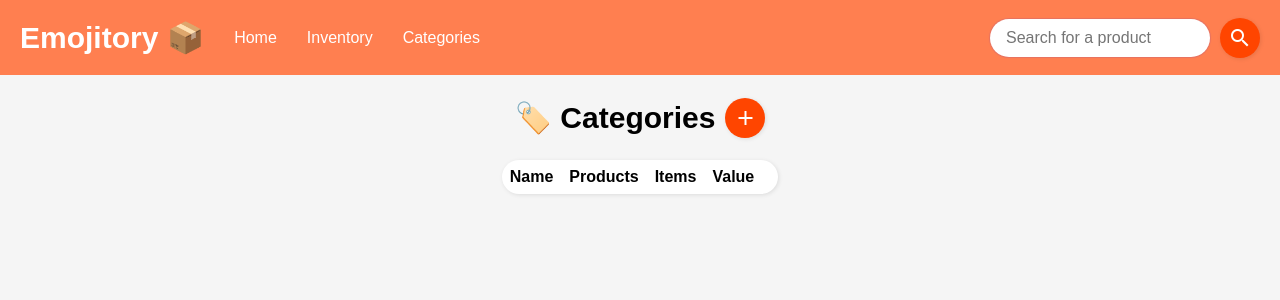
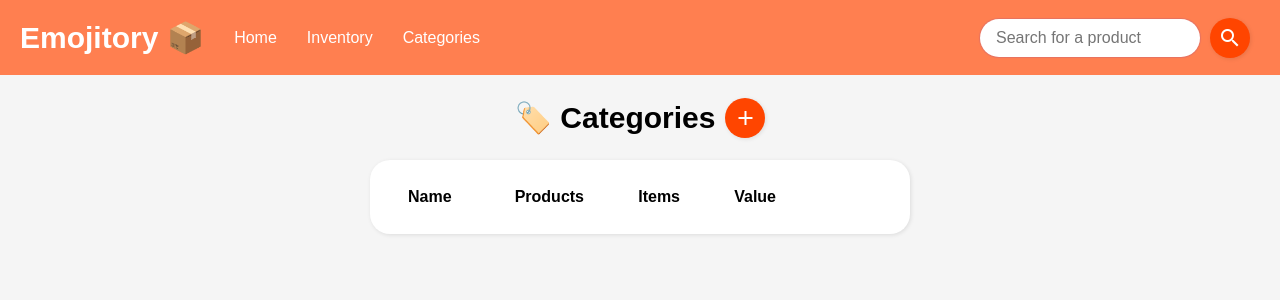
Before and after one commit to slabwu/inventory-application, a Node server app: page /categories in a window 1280 px wide. Shown: the top 300 px of the page. Run offline with Node 20, Linux system fonts and the light colour scheme; data that the repository does not hold is empty.

Commit message:
Update categories styling

```diff
--- a/public/styles.css
+++ b/public/styles.css
@@ -133,18 +133,21 @@ a.secondary, div.secondary {
     background-color: coral;
 }
 
-.categoriesList {
+.categoriesContainer {
     background-color: white;
     border-radius: 20px;
     box-shadow: 1px 1px 4px rgba(0,0,0,0.1);
-    border-collapse: separate;
+    padding: 20px 30px 0;
+}
+
+.categoriesList {
     border-spacing: 15px;
-    text-align: left;
+    text-align: right;
     border-collapse: collapse;
 }
 
 tr {
-  border-top: 1px solid whitesmoke;
+  border-top: 1px solid #E5E4E2;
 }
 
 tr:first-child {
@@ -156,7 +159,19 @@ th, td {
   padding: 8px;
 }
 
-tr:nth-child(even){background-color: #f2f2f2;}
+td:nth-child(1), th:nth-child(1) {
+    text-align: left;
+}
+
+th, td {
+    width: fit-content;
+    min-width: 80px;
+}
+
+td:nth-child(5) {
+    display: flex;
+    justify-content: center;
+}
 
 table .category {
     background-color: coral;
@@ -179,7 +194,7 @@ header {
     display: flex;
     align-items: center;
     gap: 30px;
-    padding: 0 20px 0;
+    padding: 0 30px 0 20px;
 }
 
 header form {
--- a/views/categories.ejs
+++ b/views/categories.ejs
@@ -12,6 +12,7 @@
                     <span class="material-icons">add</span>
                 </a>
             </div>
+            <div class="categoriesContainer">
                 <table class="categoriesList">
                     <tr>
                         <th>Name</th>
@@ -40,6 +41,7 @@
                         </tr>
                     <% }) %>
                 </table>
+            </div>
         </main>
     </body>
 </html>
```
Lines whose indentation alone changed are shown as unchanged.
